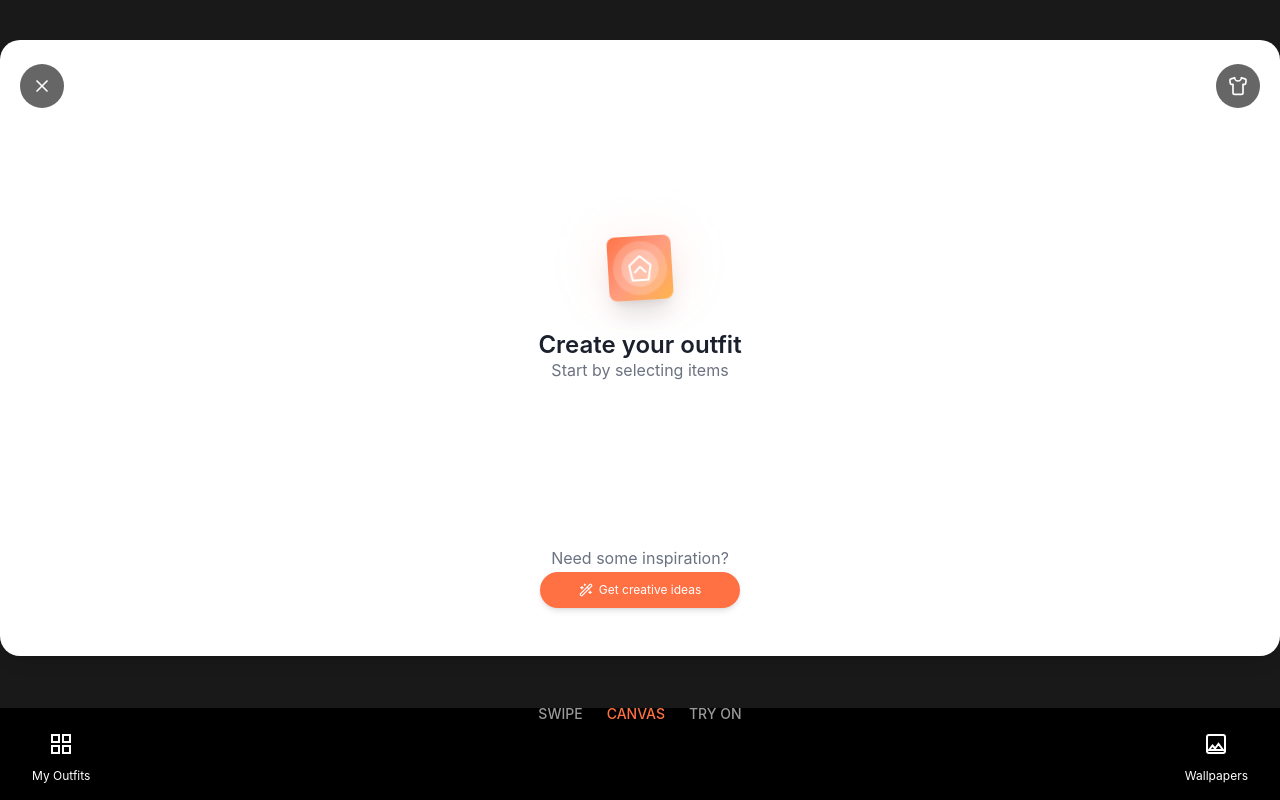
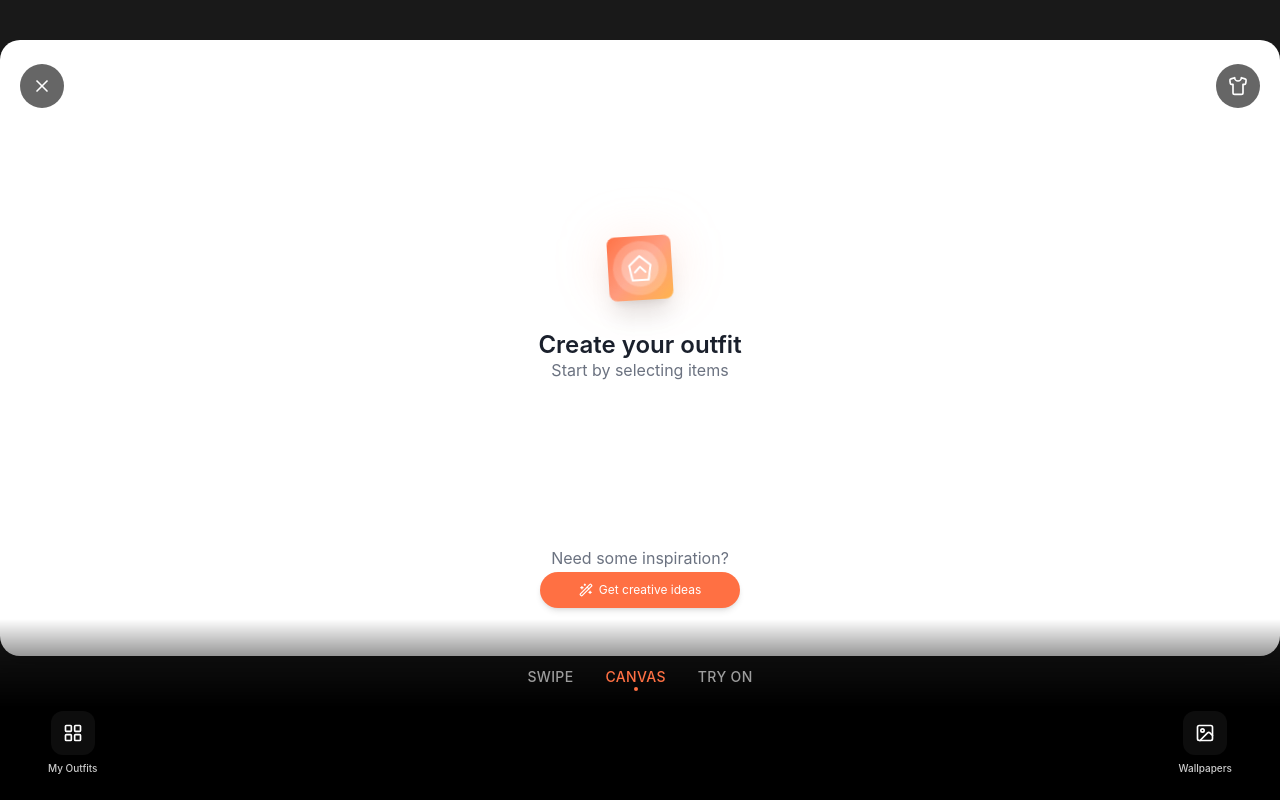
Before and after one commit to dejy100/spuntrademo-v1, a React (Vite) app: page /create in a window 1280 px wide. Built offline with nearby package versions, Linux system fonts and the light colour scheme.

Commit message:
style(create): modernize bottom nav with sleek design

```diff
--- a/src/components/create/CreatePage.tsx
+++ b/src/components/create/CreatePage.tsx
@@ -1,5 +1,5 @@
 import React from 'react';
-import { X, Shirt, Wand2 } from 'lucide-react';
+import { X, Shirt, Wand2, LayoutGrid, Image } from 'lucide-react';
 import { useNavigate } from 'react-router-dom';
 import { motion } from 'framer-motion';
 
@@ -148,36 +148,38 @@ export default function CreatePage() {
       </motion.div>
 
       {/* Bottom Navigation */}
-      <div className="fixed bottom-0 inset-x-0 bg-black">
+      <div className="fixed bottom-0 inset-x-0">
         {/* Center Links */}
-        <div className="absolute -top-1 left-0 right-0 flex justify-center gap-6">
-          <span className="text-white text-sm font-medium opacity-60">SWIPE</span>
-          <span className="text-[#FF7043] text-sm font-medium">CANVAS</span>
-          <span className="text-white text-sm font-medium opacity-60">TRY ON</span>
+        <div className="bg-gradient-to-t from-black via-black to-transparent pt-12 pb-6">
+          <div className="flex justify-center space-x-8 mb-6">
+            <span className="text-white/60 text-sm tracking-wide font-medium">SWIPE</span>
+            <span className="text-[#FF7043] text-sm tracking-wide font-medium relative">
+              CANVAS
+              <div className="absolute -bottom-1 left-1/2 w-1 h-1 bg-[#FF7043] rounded-full transform -translate-x-1/2"></div>
+            </span>
+            <span className="text-white/60 text-sm tracking-wide font-medium">TRY ON</span>
           </div>
 
-        {/* Bottom Icons */}
-        <div className="flex justify-between px-8 py-4">
+          <div className="flex justify-between px-12">
             <div className="flex flex-col items-center">
-            <button className="p-2">
-              <svg className="w-6 h-6 text-white" viewBox="0 0 24 24" fill="none" stroke="currentColor" strokeWidth="2">
-                <rect x="3" y="3" width="7" height="7" />
-                <rect x="14" y="3" width="7" height="7" />
-                <rect x="3" y="14" width="7" height="7" />
-                <rect x="14" y="14" width="7" height="7" />
-              </svg>
+              <button className="group relative">
+                <div className="absolute inset-0 bg-white/5 rounded-xl transform transition-all duration-200 group-hover:scale-110 group-hover:bg-white/10"></div>
+                <div className="relative p-3">
+                  <LayoutGrid className="w-5 h-5 text-white" />
+                </div>
               </button>
-            <span className="text-xs text-white mt-1">My Outfits</span>
+              <span className="text-[10px] text-white/80 mt-1.5 font-medium">My Outfits</span>
             </div>
 
             <div className="flex flex-col items-center">
-            <button className="p-2">
-              <svg className="w-6 h-6 text-white" viewBox="0 0 24 24" fill="none" stroke="currentColor" strokeWidth="2">
-                <path d="M21 19V5a2 2 0 00-2-2H5a2 2 0 00-2 2v14a2 2 0 002 2h14a2 2 0 002-2z" />
-                <path d="M8.5 13.5l2.5 3 3.5-4.5 4.5 6H5l3.5-4.5z" />
-              </svg>
+              <button className="group relative">
+                <div className="absolute inset-0 bg-white/5 rounded-xl transform transition-all duration-200 group-hover:scale-110 group-hover:bg-white/10"></div>
+                <div className="relative p-3">
+                  <Image className="w-5 h-5 text-white" />
+                </div>
               </button>
-            <span className="text-xs text-white mt-1">Wallpapers</span>
+              <span className="text-[10px] text-white/80 mt-1.5 font-medium">Wallpapers</span>
+            </div>
           </div>
         </div>
       </div>
```
Lines whose indentation alone changed are shown as unchanged.
